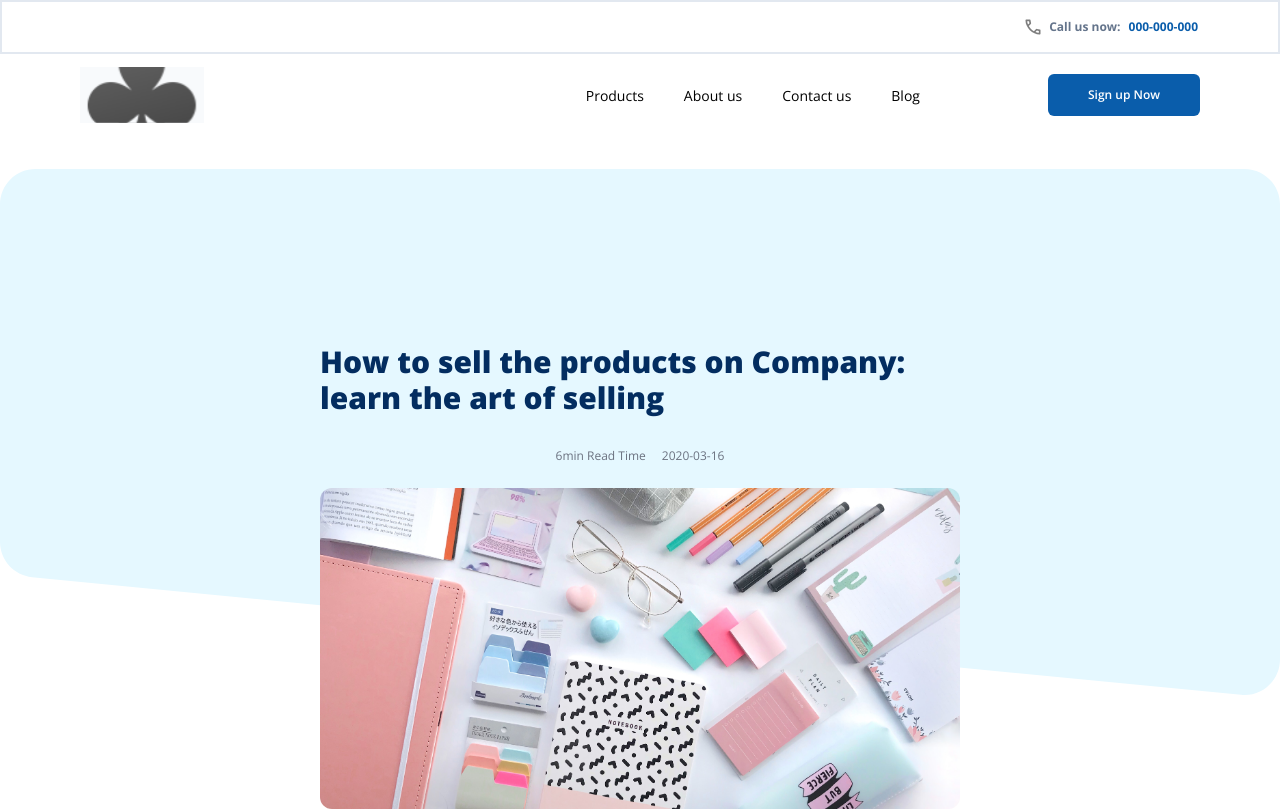
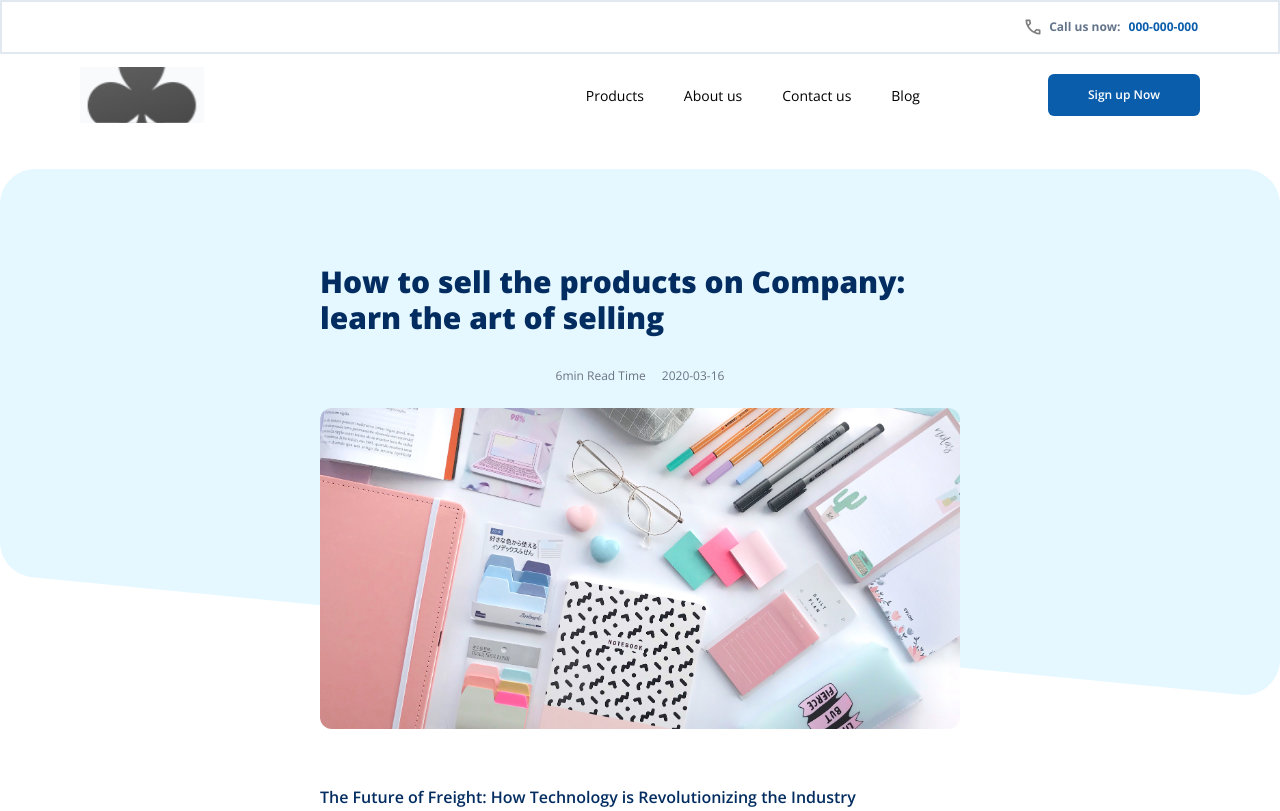
Before and after one commit to Manzi-Cedrick/chemistry-lab-platform, a Next.js app: page /blog/1 in a window 1280 px wide. Shown: the top 811 px of the page. Built offline with nearby package versions, Linux system fonts and the light colour scheme.

Commit message:
[add]: padding fix

```diff
--- a/src/app/blog/[slug]/page.tsx
+++ b/src/app/blog/[slug]/page.tsx
@@ -6,7 +6,7 @@ import React from 'react'
 
 const Blog = () => {
     return (
-        <Section className='relative lg:px-24 flex justify-start  pt-20'>
+        <Section className='relative lg:px-24 flex justify-start'>
             <div className='hidden sm:flex sm:absolute top-[0em] md:top-0 left-0 right-0'>
                 <UpperBlobIcon />
             </div>
```
